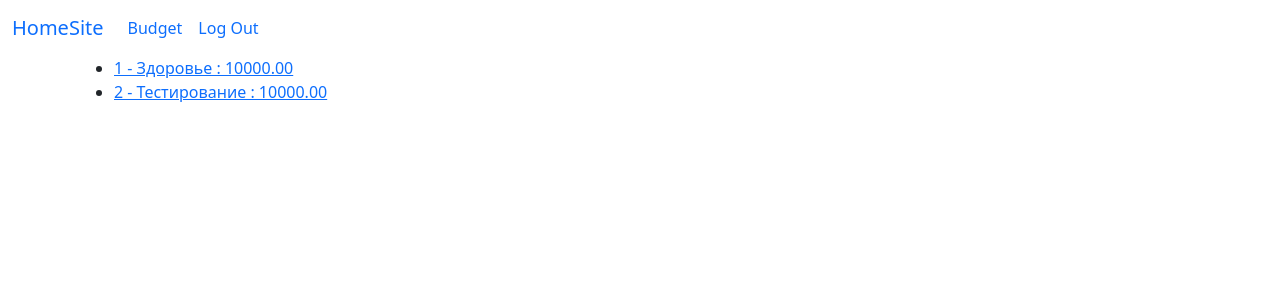
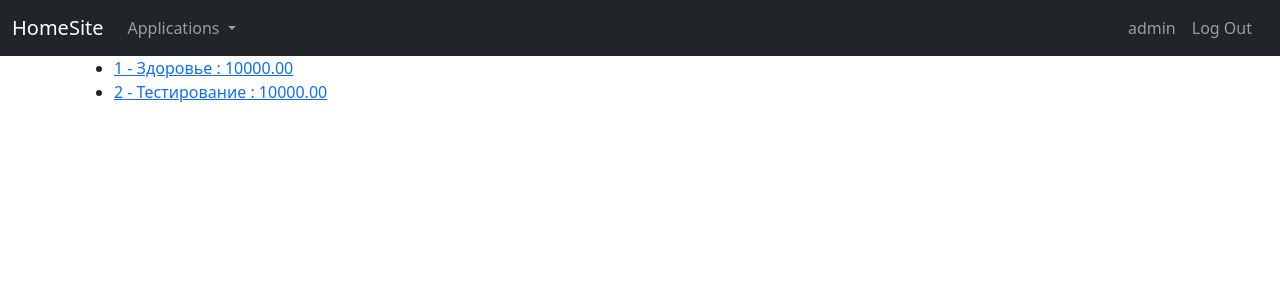
Before and after one commit to DarkwingDuck48/HomeSite, a Django app: page /budget/ in a window 1280 px wide. Shown: the top 300 px of the page. Run offline with Django 5.2, Linux system fonts and the light colour scheme; a user stored in the database is signed in; data comes from the database, SQL or seed files in the repository.

Commit message:
New navbar + add operation

```diff
--- a/homesite/base/templates/base/index.html
+++ b/homesite/base/templates/base/index.html
@@ -9,7 +9,6 @@
     {% block title %}{% endblock title %}
 </head>
 <body>
-
     {% include "base/navbar.html" %}
     <div class="container">
         {% if messages %}
--- a/homesite/base/templates/base/navbar.html
+++ b/homesite/base/templates/base/navbar.html
@@ -1,19 +1,41 @@
-<nav class="navbar navbar-expand-lg bg-body-tertiary">
+<nav class="navbar navbar-expand navbar-dark bg-dark">
     <div class="container-fluid">
       <a class="navbar-brand" href="{% url 'budget:home' %}">HomeSite</a>
       <button class="navbar-toggler" type="button" data-bs-toggle="collapse" data-bs-target="#navbarNavAltMarkup" aria-controls="navbarNavAltMarkup" aria-expanded="false" aria-label="Toggle navigation">
         <span class="navbar-toggler-icon"></span>
       </button>
-        <div class="collapse navbar-collapse" id="navbarNavAltMarkup">
-          <div class="navbar-nav">
+      <div class="collapse navbar-collapse" id="navbarSupportedContent">
         {% if user.is_authenticated %}
-              <a class="nav-link active" aria-current="page" href="{% url 'budget:home'%}">Budget</a>
-              <a class="nav-link" href="{% url 'users:logout_user' %}">Log Out</a>
+          <ul class="navbar-nav me-auto">
+            <li class="nav-item">
+              <li class="nav-item dropdown">
+                <a class="nav-link dropdown-toggle" href="#" id="navbarDropdown" role="button" data-bs-toggle="dropdown" aria-expanded="false">
+                  Applications
+                </a>
+                <ul class="dropdown-menu" aria-labelledby="navbarDropdown">
+                  <li><a class="dropdown-item" href="{% url 'budget:home'%}">Budget</a></li>
+                </ul>
+              </li>
+            </li>
+          </ul>
+          <ul class="navbar-nav me-2">
+            <li class="nav-item">
+              <a class="nav-link" aria-current="page" href="#">{{user.username}}</a>
+            </li>
+            <li class="nav-item">
+              <a class="nav-link " href="{% url 'users:logout_user' %}">Log Out</a>
+            </li>
+          </ul>
         {% else %}
+          <ul class="navbar-nav me-auto">
+            <li class="nav-item">
               <a class="nav-link" href="{% url 'users:register_user' %}">Register</a>
+            </li>
+            <li class="nav-item">
               <a class="nav-link" href="{% url 'users:login_user' %}">Log In</a>
+            </li>
+          </ul>
         {% endif%}
       </div>
     </div>
-    </div>
   </nav>
--- a/homesite/budget/models.py
+++ b/homesite/budget/models.py
@@ -9,13 +9,28 @@ class Category(models.Model):
 
     def __str__(self) -> str:
         return f"{self.name}"
+    @classmethod
+    def get_all_categories(cls):
+        return {i.name:i for i in cls.objects.all()}
 
+
+class DetalisationDimension(models.Model):
+    """ User dimensions class """
+    name = models.CharField(max_length=30)
+
+
+class DetalisationDimensionItem(models.Model):
+    """ User dimensions items"""
+    name = models.CharField(max_length=30)
+    parent_id = models.IntegerField(default=-1)
+    dim_id = models.ForeignKey(DetalisationDimension, on_delete=models.PROTECT)
 
 class Operation(models.Model):
     """Operation class"""
 
     operation_date = models.DateField(auto_now=False, auto_now_add=False)
     category = models.ForeignKey(Category, on_delete=models.PROTECT)
+    detalisation = models.JSONField(null=True)
     amount = models.DecimalField(decimal_places=2, max_digits=8)
     comment = models.CharField(max_length=250, null=True)
 
--- a/homesite/budget/urls.py
+++ b/homesite/budget/urls.py
@@ -7,4 +7,5 @@ app_name = "budget"
 urlpatterns = [
     path("", views.home, name="home"),
     path("details/<int:category_id>", views.detail_category, name="detail_category"),
+    path("add_operation", views.add_operation, name='add_operation')
 ]
--- a/homesite/budget/views.py
+++ b/homesite/budget/views.py
@@ -1,6 +1,7 @@
 from django.shortcuts import get_object_or_404, redirect, render
+from django.contrib import messages
 from .models import Category, Operation
-
+from .forms import OperationForm
 
 # Create your views here.
 
@@ -16,3 +17,16 @@ def detail_category(request, category_id):
     return render(
         request, "budget/category_detail.html", {"category": category, "operations": operations}
     )
+
+def add_operation(request):
+    operations = Operation.objects.all()
+    if request.method == "POST":
+        form = OperationForm(request.POST)
+        if form.is_valid():
+            form.save()
+            messages.success(request, "Added new Operation")
+            return render(request, "budget/new_operation.html", {'form': form, 'operations': operations})
+    else:
+        form = OperationForm()
+        return render(request, "budget/new_operation.html", {'form': form, 'operations': operations})
+    return render(request, "budget/new_operation.html", {'form': form, 'operations': operations})
```
Also changed, not shown: homesite/budget/forms.py (added, +23 -0 lines), homesite/budget/templates/budget/new_operation.html (added, +51 -0 lines), homesite/budget/migrations/0005_detalisationdimension_operation_detalisation_and_more.py (added). Lines whose indentation alone changed are shown as unchanged.
